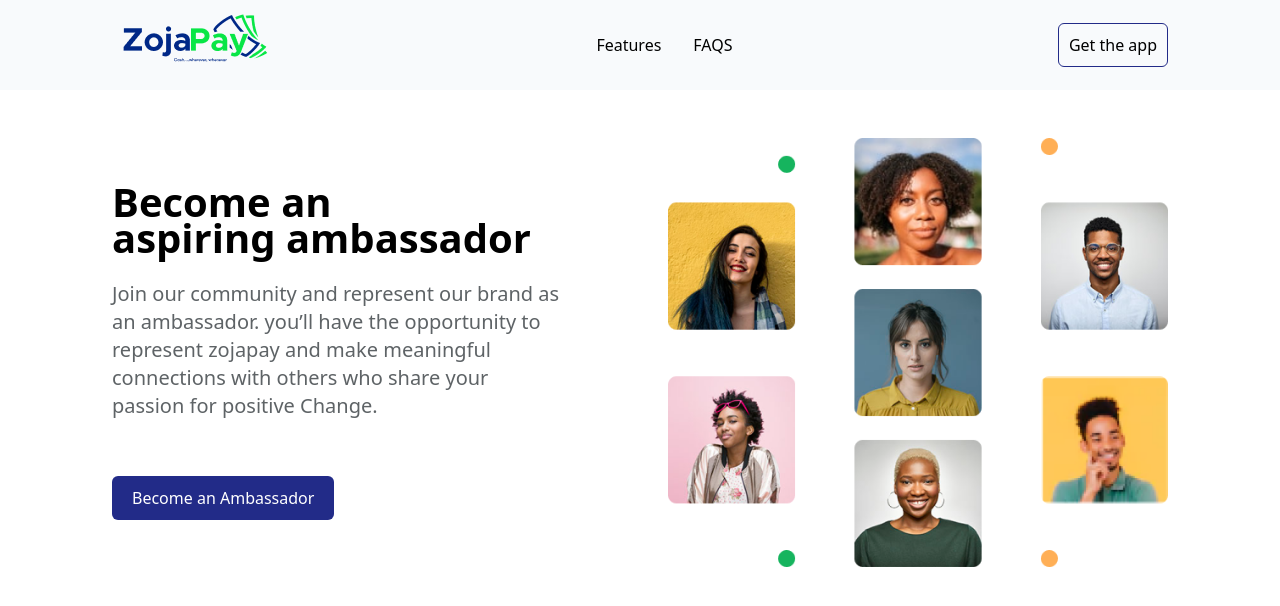
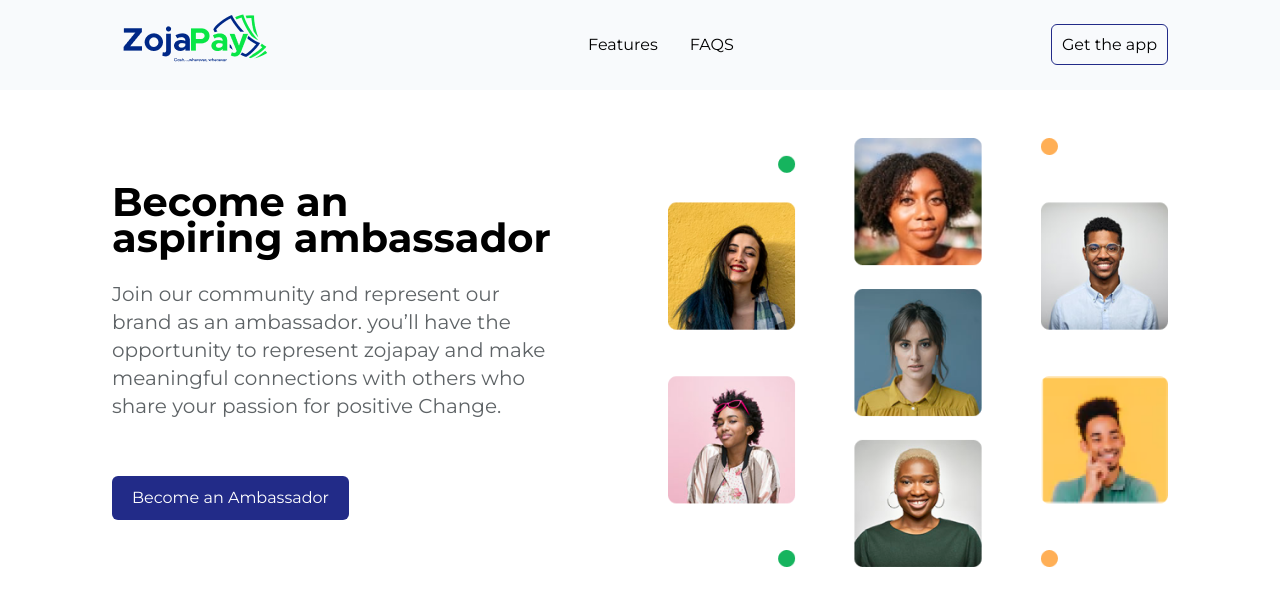
Before and after one commit to Zojatech/Ambassador, a React (Vite) app: page / in a window 1280 px wide. Shown: the top 606 px of the page. Built offline with nearby package versions, Linux system fonts and the light colour scheme.

Commit message:
added font

```diff
--- a/src/components/Hero/index.jsx
+++ b/src/components/Hero/index.jsx
@@ -8,11 +8,11 @@ const Hero = () => {
         {/* Title and Intro */}
         <div className='flex flex-col relative flex-1 mb-8 lg:mb-0'>
           <div></div>
-          <h1 className='text-3xl lg:text-[2.5rem] font-bold mb-6'>
+          <h1 className='text-3xl lg:text-[2.5rem] font-bold mb-4 lg:mb-6'>
             Become an <br />
             aspiring ambassador
           </h1>
-          <p className=' lg:text-xl text-gray-text mb-14 w-5/6'>
+          <p className=' lg:text-xl text-gray-text mb-5 lg:mb-14 lg:w-5/6'>
             Join our community and represent our brand as an ambassador. you’ll
             have the opportunity to represent zojapay and make meaningful
             connections with others who share your passion for positive Change.{' '}
--- a/src/index.css
+++ b/src/index.css
@@ -1,7 +1,18 @@
+@import url('https://fonts.googleapis.com/css2?family=Montserrat:wght@400;500;700&display=swap');
+
 @tailwind base;
 @tailwind components;
 @tailwind utilities;
 
+html,
+body,
+#root,
+.app {
+  height: 100%;
+  width: 100%;
+  font-family: 'Montserrat', sans-serif;
+}
+
 img {
   @layer m-full;
 }
```
